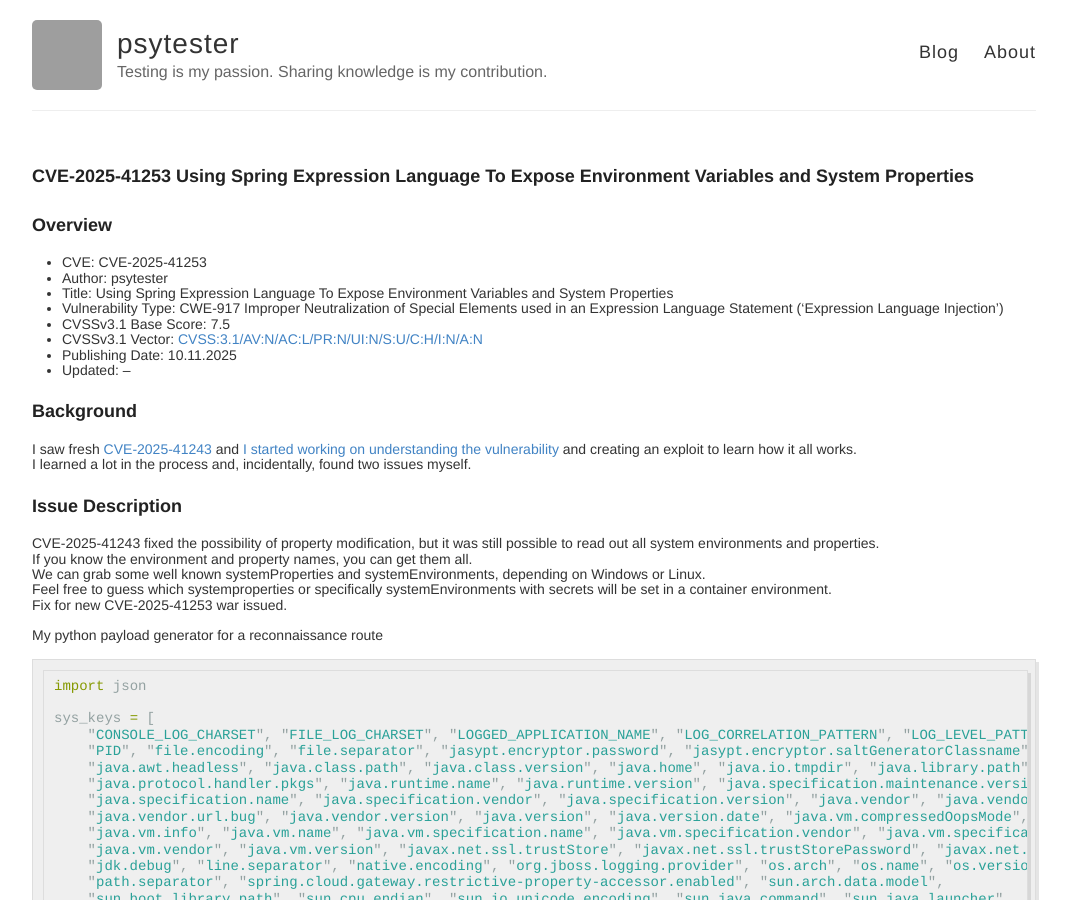
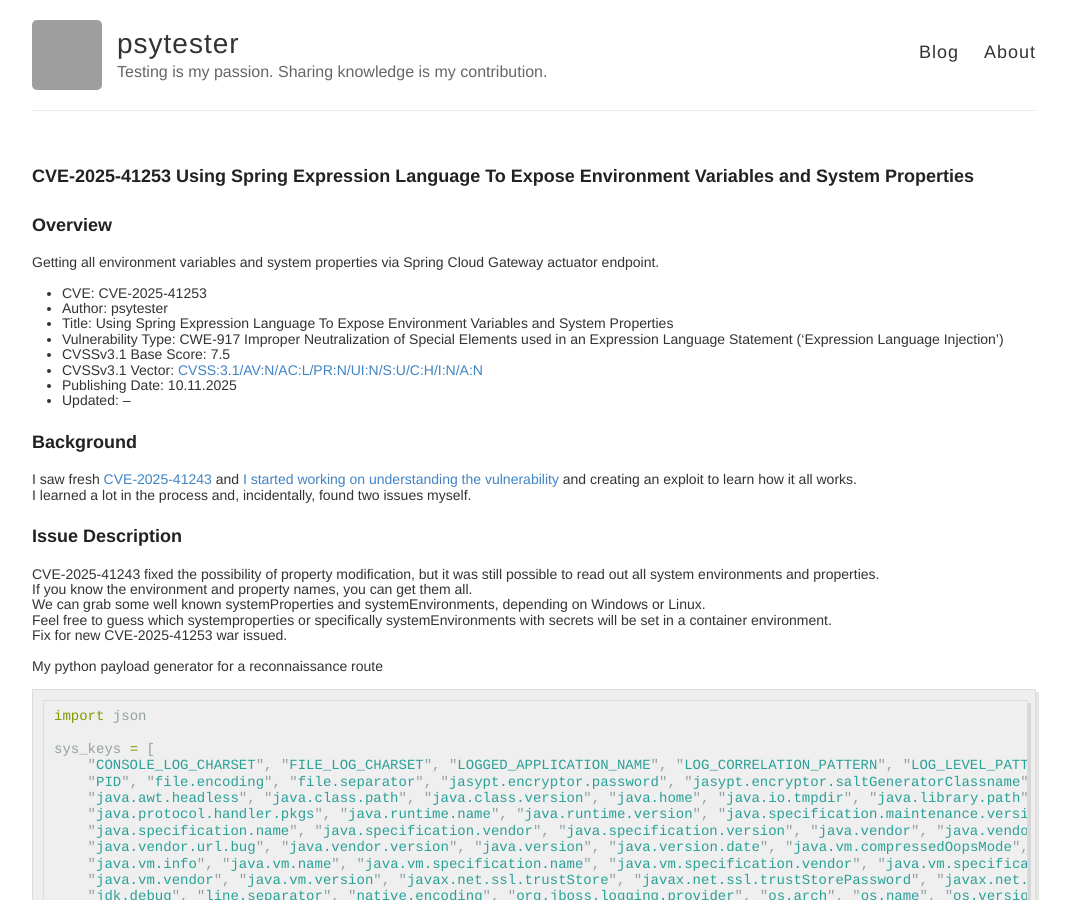
Before and after one commit to psytester/psytester.github.io, a Jekyll site: the page built from _posts/hacking_and_pentests/CVEs/2025-11-10-CVE-2025-41253.md, in a window 1280 px wide and 900 px high. Shown: the whole window, without its empty margins (106-1176 px from the left). Built offline with Jekyll 4.4.1, drawn with Linux system fonts in a browser that asks for light colours; grey boxes are pictures that could not be loaded.

```diff
--- a/_posts/hacking_and_pentests/CVEs/2025-11-10-CVE-2025-41253.md
+++ b/_posts/hacking_and_pentests/CVEs/2025-11-10-CVE-2025-41253.md
@@ -2,11 +2,13 @@
 layout: post
 title:  "CVE-2025-41253 Using Spring Expression Language To Expose Environment Variables and System Properties"
 datetime: 2025-11-10 11:50:00 MET
-last_modified_at: 2025-11-10 11:50:00 MET
+last_modified_at: 2025-11-10 13:30:00 MET
 author: 'psytester'
 ---
 
 # Overview
+
+Getting all environment variables and system properties via Spring Cloud Gateway actuator endpoint.
 
 - CVE: CVE-2025-41253
 - Author: psytester
```
